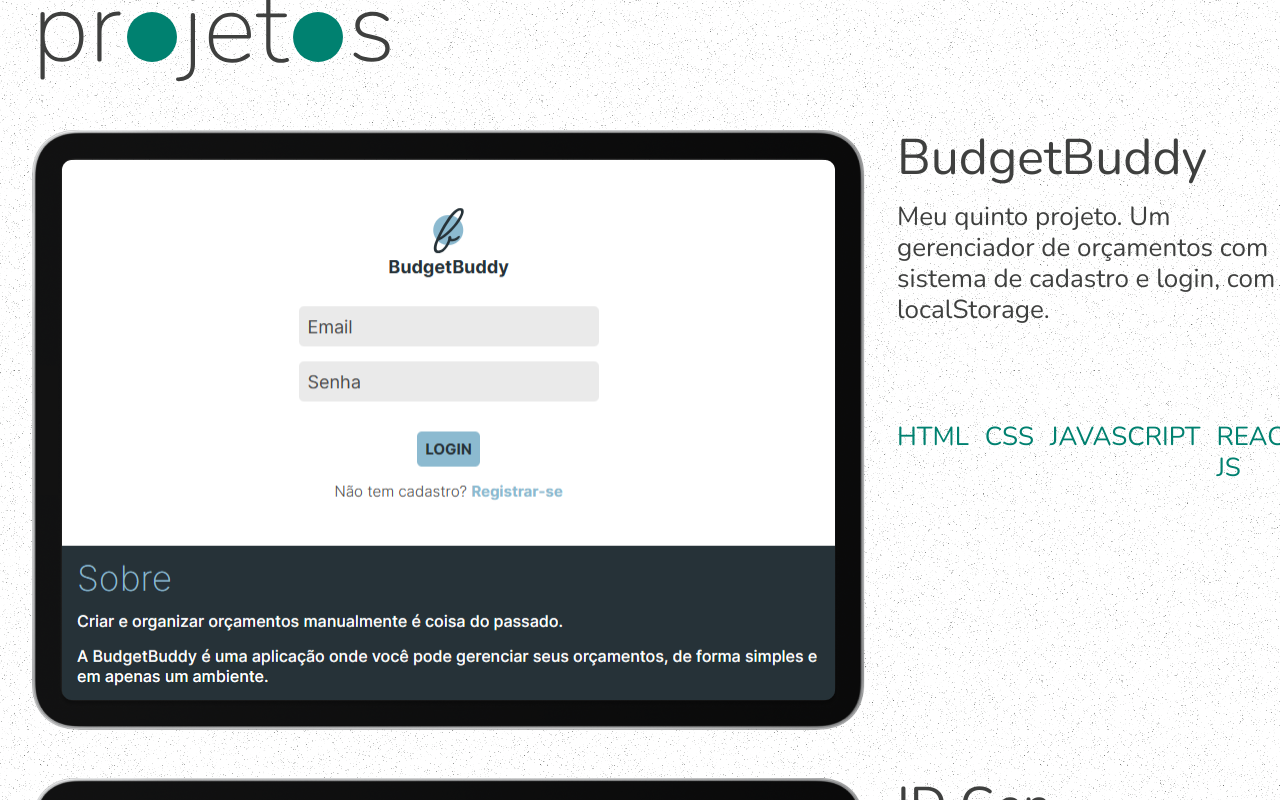
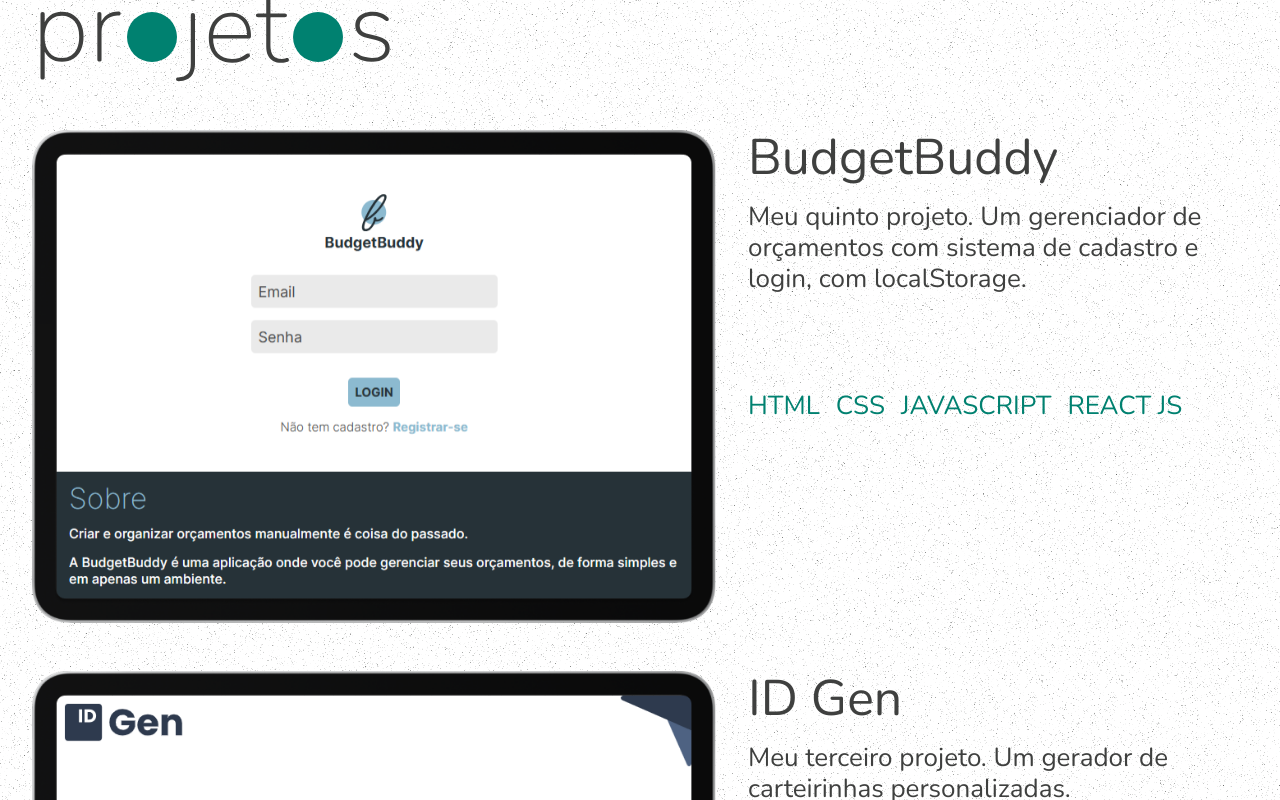
Before and after one commit to alefrrlima/portfolio, a React (Create React App) app: page / in a window 1280 px wide. Shown: the part 1900-2700 px from the top of the page. Built offline with nearby package versions, Linux system fonts and the light colour scheme.

Commit message:
Project image size updated

```diff
--- a/src/components/Home/index.js
+++ b/src/components/Home/index.js
@@ -21,7 +21,7 @@ export default function () {
       padding-left: ${(props) => props.theme.mensure.double};
    `;
 
-   const Portfolio = styled(CircleSVG)`
+   const PortfolioCircle = styled(CircleSVG)`
       height: 95vh;
       width: 95vh;
       position: absolute;
@@ -66,7 +66,7 @@ export default function () {
 
    return (
       <Home>
-         <Portfolio />
+         <PortfolioCircle />
          <Container>
             <Name>
                <Text type="d1">Alexandre</Text>
--- a/src/components/Projects/index.js
+++ b/src/components/Projects/index.js
@@ -24,6 +24,8 @@ export default function () {
       display: flex;
       flex-direction: column;
       gap: ${(props) => props.theme.mensure.extra};
+      width: 100%;
+      max-width: 500px;
    `;
 
    const Project = styled.div`
@@ -42,9 +44,14 @@ export default function () {
       display: flex;
       flex-direction: row;
       gap: ${(props) => props.theme.mensure.single};
+      flex-wrap: wrap;
    `;
 
-   const Image = styled.img``;
+   const Image = styled.img`
+      max-width: 833px;
+      flex: 1;
+      min-width: 300px;
+   `;
 
    return (
       <Projects>
```
